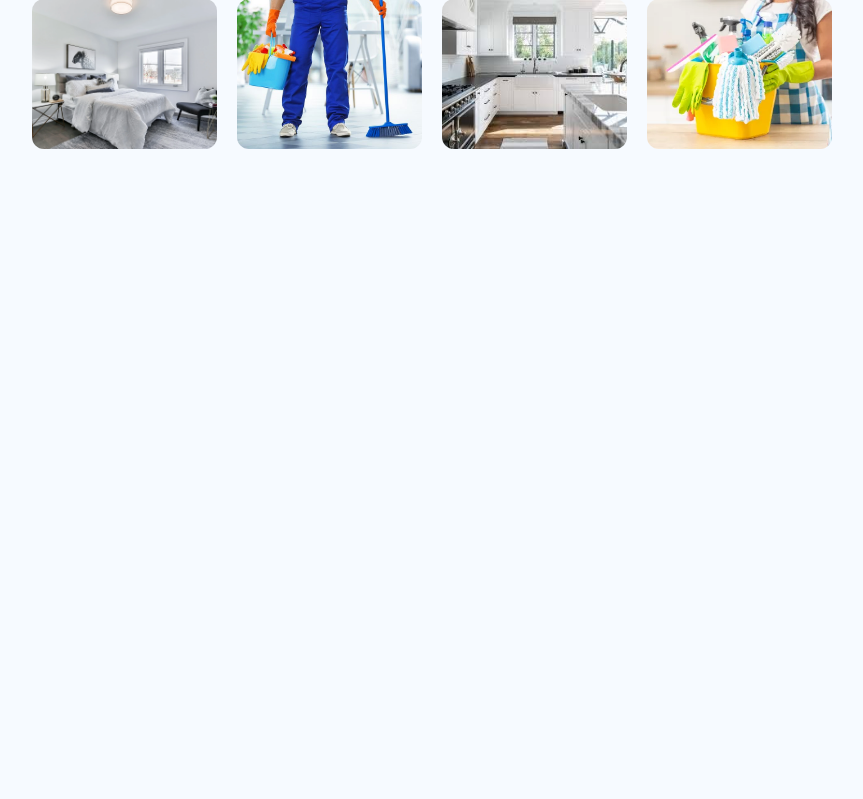
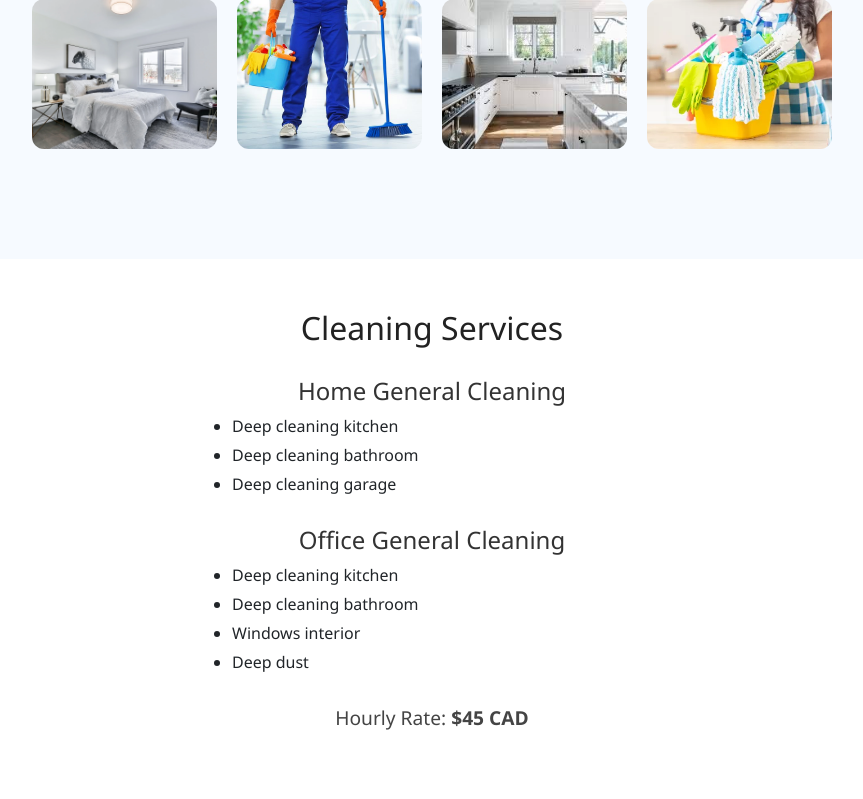
Before and after one commit to Brojas9/A4_Clean_House, a Django app: page / in a window 1280 px wide. Shown: the part 759-1558 px from the top of the page, without its empty margins (208-1071 px from the left). Before the commit the page ends 908 px from the top, so only its background shows below. Run offline with Django 5.2, Linux system fonts and the light colour scheme; some libraries are stand-ins or nearby versions.

Commit message:
Add main page layout with hero section, gallery, and cleaning services section

```diff
--- a/cleanhouse/services/static/services/landing.css
+++ b/cleanhouse/services/static/services/landing.css
@@ -68,6 +68,7 @@ body {
     text-align: center;
     padding: 50px 20px;
     background-color: #f6faff;
+    margin-bottom: 60px;
 }
 
 .gallery h2 {
@@ -124,3 +125,42 @@ body {
     font-size: 2rem;
     cursor: pointer;
 }
+
+.services {
+    background-color: #ffffff;
+    padding: 50px 20px;
+    text-align: center;
+
+}
+
+.services h2 {
+    font-size: 2rem;
+    margin-bottom: 30px;
+    color: #222;
+}
+
+.service-category {
+    margin-bottom: 30px;
+}
+
+.service-category h3 {
+    font-size: 1.5rem;
+    color: #333;
+}
+
+.service-category ul {
+    list-style-type: disc;
+    margin: 0 auto;
+    padding: 0;
+    max-width: 400px;
+    text-align: left;
+}
+
+.service-category ul li {
+    margin: 5px 0;
+}
+
+.rate {
+    font-size: 1.2rem;
+    color: #444;
+}
--- a/cleanhouse/services/templates/services/main_page.html
+++ b/cleanhouse/services/templates/services/main_page.html
@@ -17,6 +17,8 @@
         <p>Our team uses the best equipment and products to deliver high-quality cleaning services.</p>
         <a href="{% url 'request_list' %}" class="btn btn-book">Book Cleaning</a>
     </section>
+
+
     <section class="gallery">
         <h2>Our Work</h2>
         <div class="gallery-grid">
@@ -31,6 +33,30 @@
         </div>
     </section>
 
+
+    <section class="services">
+        <h2>Cleaning Services</h2>
+        <div class="service-category">
+            <h3>Home General Cleaning</h3>
+            <ul>
+                <li>Deep cleaning kitchen</li>
+                <li>Deep cleaning bathroom</li>
+                <li>Deep cleaning garage</li>
+            </ul>
+        </div>
+        <div class="service-category">
+            <h3>Office General Cleaning</h3>
+            <ul>
+                <li>Deep cleaning kitchen</li>
+                <li>Deep cleaning bathroom</li>
+                <li>Windows interior</li>
+                <li>Deep dust</li>
+            </ul>
+        </div>
+        <p class="rate">Hourly Rate: <strong>$45 CAD</strong></p>
+    </section>
+
+
     <!-- Lightbox Modal -->
     <div id="lightbox" onclick="closeLightbox()">
         <span class="close">&times;</span>
```
